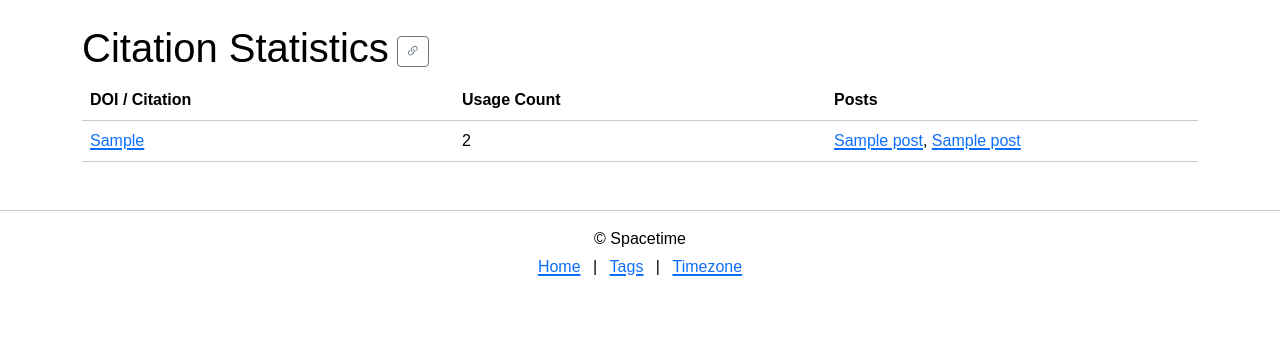
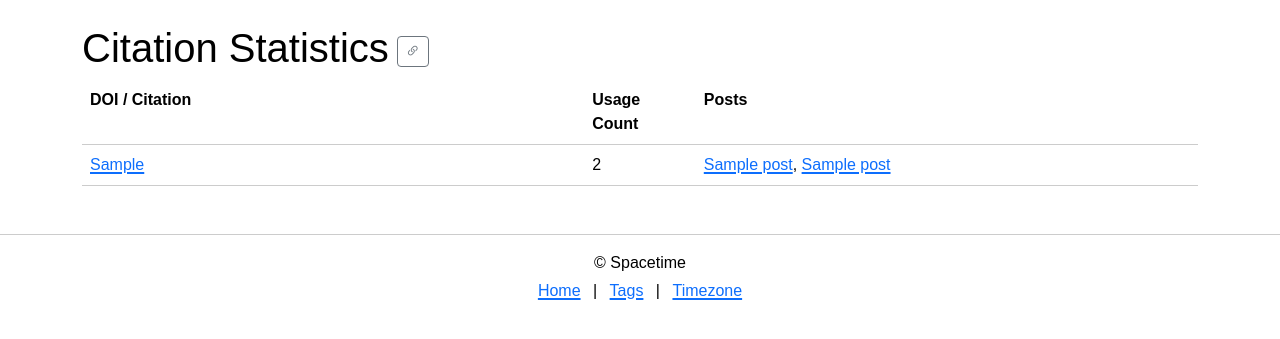
Before and after one commit to flyingtext/spacetime, a Flask app: page /citations/stats in a window 1280 px wide. Shown: the part 56-395 px from the top of the page. Run offline with Flask 3, Linux system fonts and the light colour scheme; tables that the repository leaves empty hold one stand-in row (values such as "Sample post"); some libraries are stand-ins or nearby versions.

Commit message:
Adjust citation stats column widths

```diff
--- a/static/style.css
+++ b/static/style.css
@@ -195,6 +195,21 @@ pre {
   width: 100%;
 }
 
+.citation-table th:first-child,
+.citation-table td:first-child {
+  width: 45%;
+}
+
+.citation-table th:nth-child(2),
+.citation-table td:nth-child(2) {
+  width: 10%;
+}
+
+.citation-table th:nth-child(3),
+.citation-table td:nth-child(3) {
+  width: 45%;
+}
+
 .citation-table th,
 .citation-table td {
   word-break: break-word;
```
